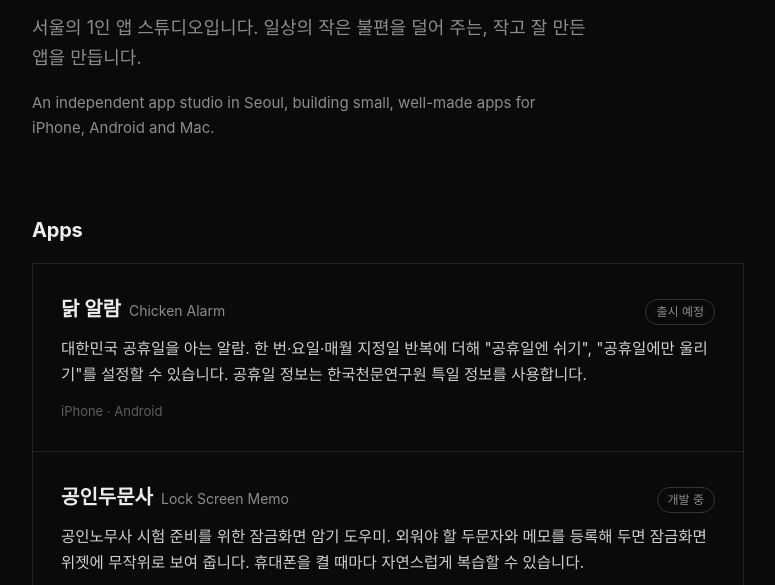
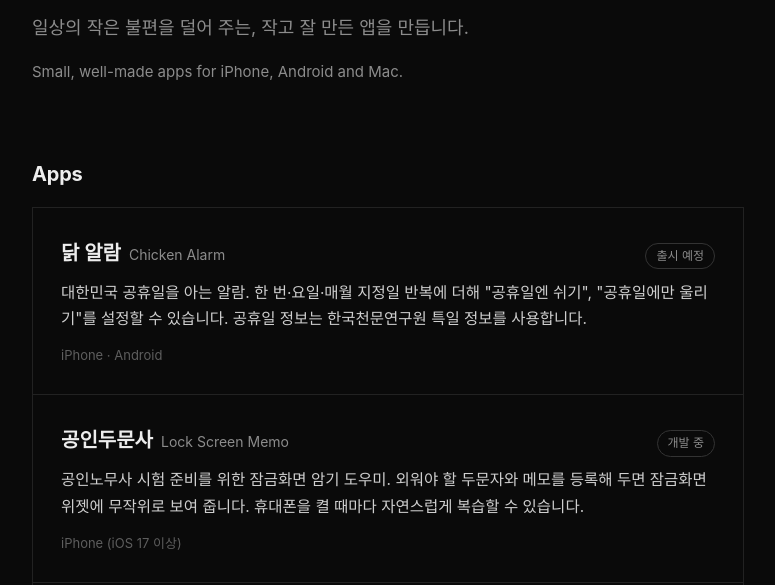
Before and after one commit to eunmin/aliendevices-site, a plain HTML site: page index.html in a window 1280 px wide. Shown: the part 165-750 px from the top of the page, without its empty margins (252-1027 px from the left). Drawn offline with Linux system fonts and the light colour scheme.

Commit message:
Revise meta description and hero section content
Updated the description meta tag and modified hero section text.

```diff
--- a/index.html
+++ b/index.html
@@ -4,7 +4,7 @@
 <meta charset="utf-8">
 <meta name="viewport" content="width=device-width, initial-scale=1">
 <title>Alien Devices</title>
-<meta name="description" content="Alien Devices — independent app studio in Seoul.">
+<meta name="description" content="Alien Devices — small, well-made apps for iPhone, Android and Mac.">
 <style>
   :root { --bg:#0a0a0a; --fg:#ededed; --muted:#8c8c8c; --dim:#5e5e5e; --line:#222222; }
   * { box-sizing:border-box; margin:0; padding:0; }
@@ -49,8 +49,8 @@
 <main class="wrap">
   <section class="hero">
     <h1>Alien <span>Devices</span></h1>
-    <p class="lead">서울의 1인 앱 스튜디오입니다. 일상의 작은 불편을 덜어 주는, 작고 잘 만든 앱을 만듭니다.</p>
-    <p class="lead" style="font-size:15px">An independent app studio in Seoul, building small, well-made apps for iPhone, Android and Mac.</p>
+    <p class="lead">일상의 작은 불편을 덜어 주는, 작고 잘 만든 앱을 만듭니다.</p>
+    <p class="lead" style="font-size:15px">Small, well-made apps for iPhone, Android and Mac.</p>
   </section>
 
   <h2 id="apps">Apps</h2>
```
